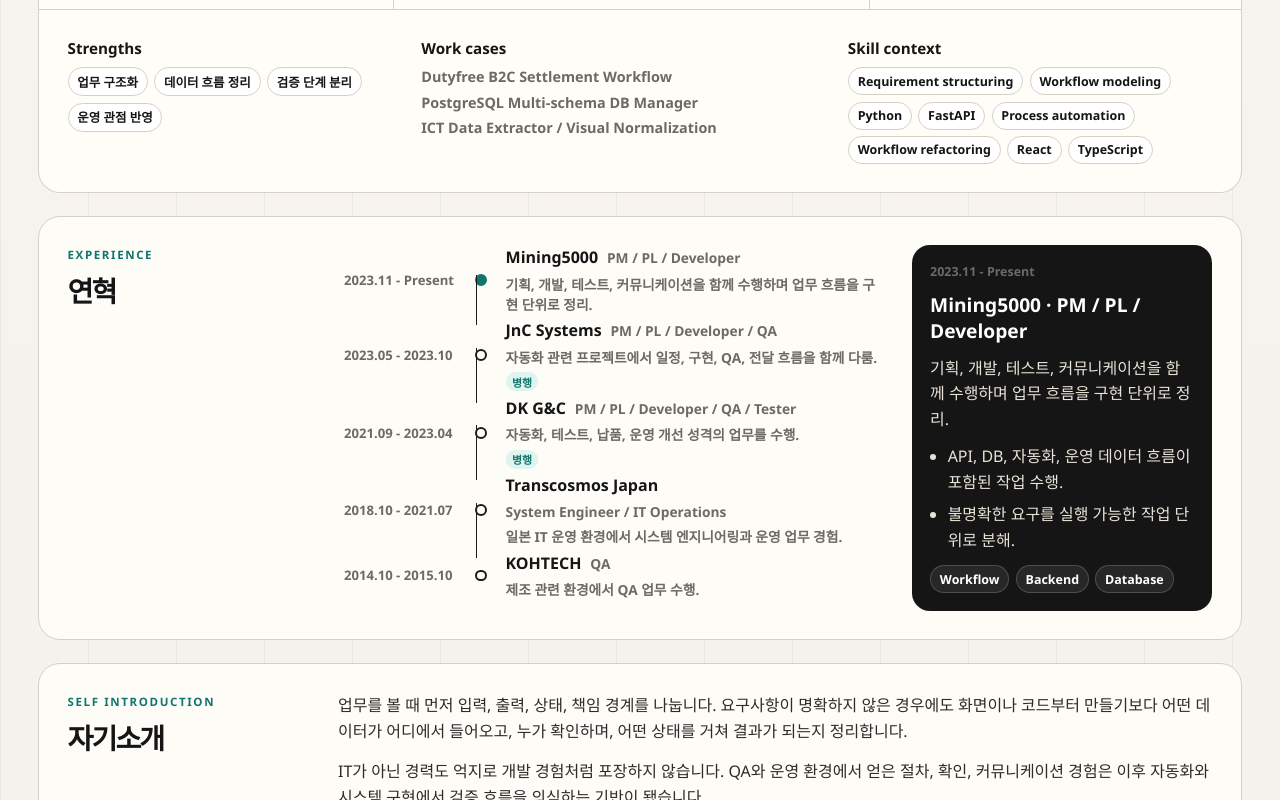
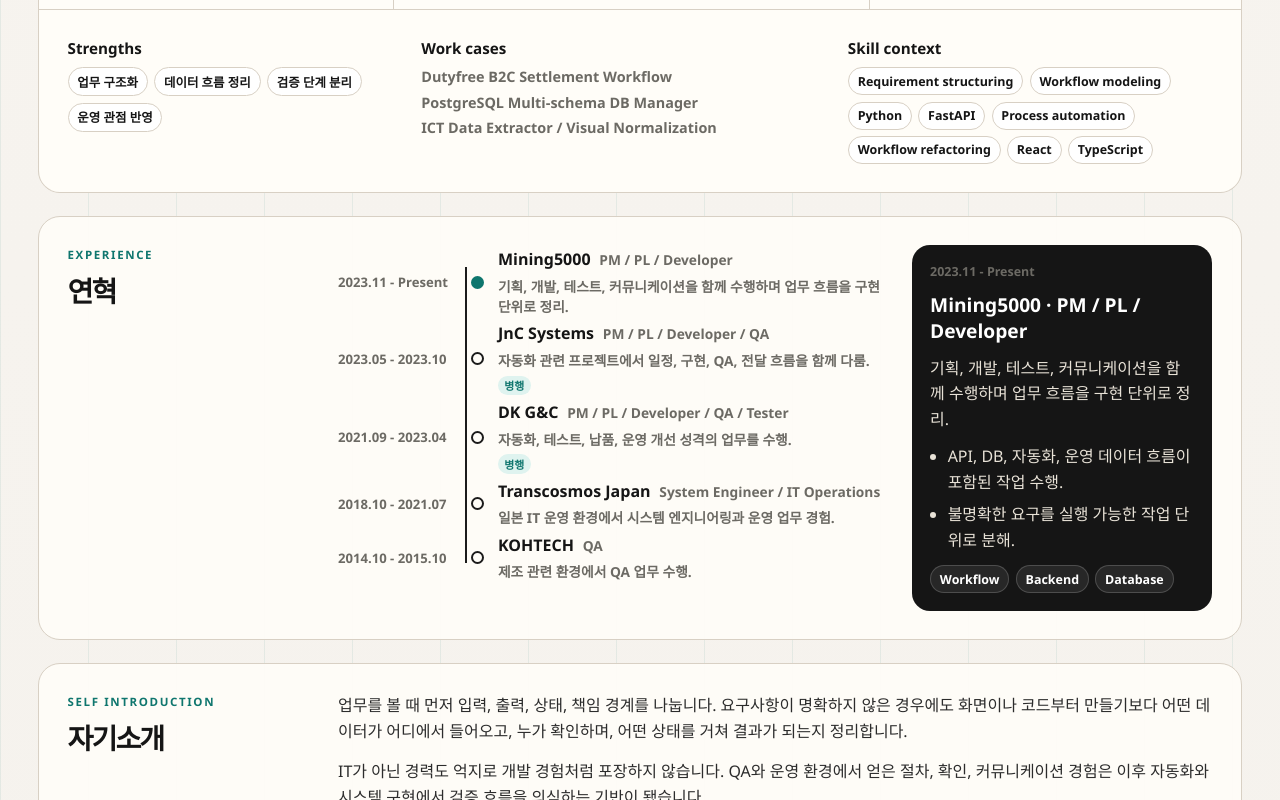
Before and after one commit to Dreamer-Dy-Yun/career-portfolio, a React (Vite) app: page / in a window 1280 px wide. Shown: the part 582-1382 px from the top of the page. Built offline with nearby package versions, Linux system fonts and the light colour scheme; no server answers.

Commit message:
Align career timeline axis

```diff
--- a/src/components/CareerTimeline.tsx
+++ b/src/components/CareerTimeline.tsx
@@ -35,7 +35,7 @@ const CareerTimeline = ({ experiences }: CareerTimelineProps) => {
                 onMouseEnter={() => setActiveItemId(item.id)}
               >
                 <span className="timeline-period">{item.period}</span>
-                <span className="timeline-marker" aria-hidden="true" />
+                <span className="timeline-axis-dot" aria-hidden="true" />
                 <span className="timeline-line">
                   <strong>{item.company}</strong>
                   <span>{item.role}</span>
--- a/src/styles/document.css
+++ b/src/styles/document.css
@@ -14,30 +14,32 @@
 
 .timeline-list {
   display: grid;
-  gap: 0.2rem;
+  gap: 0;
+  position: relative;
+}
+
+.timeline-list::before {
+  position: absolute;
+  left: 7.95rem;
+  top: 1.35rem;
+  bottom: 1.35rem;
+  width: 2px;
+  background: var(--line-strong);
+  content: '';
 }
 
 .timeline-row {
   position: relative;
 }
 
-.timeline-row:not(:last-child)::before {
-  position: absolute;
-  left: 8.6rem;
-  top: 1.85rem;
-  bottom: -0.65rem;
-  width: 1px;
-  background: var(--line-strong);
-  content: '';
-}
-
 .timeline-button {
   width: 100%;
   display: grid;
-  grid-template-columns: 7.4rem 1.1rem minmax(0, 1fr);
-  gap: 0.8rem;
+  grid-template-columns: 7.4rem 1.3rem minmax(0, 1fr);
+  gap: 0.65rem;
   align-items: center;
-  min-height: 2.8rem;
+  min-height: 3rem;
+  padding: 0.2rem 0;
   border: 0;
   background: transparent;
   color: inherit;
@@ -51,16 +53,19 @@
   font-weight: 800;
 }
 
-.timeline-marker {
-  width: 0.72rem;
-  height: 0.72rem;
+.timeline-axis-dot {
+  position: relative;
+  z-index: 1;
+  justify-self: center;
+  width: 0.82rem;
+  height: 0.82rem;
   border: 2px solid var(--line-strong);
   border-radius: 999px;
   background: var(--paper);
 }
 
-.timeline-button[aria-pressed='true'] .timeline-marker,
-.timeline-button:hover .timeline-marker {
+.timeline-button[aria-pressed='true'] .timeline-axis-dot,
+.timeline-button:hover .timeline-axis-dot {
   background: var(--accent);
   border-color: var(--accent);
 }
--- a/src/styles/responsive.css
+++ b/src/styles/responsive.css
@@ -55,8 +55,8 @@
     padding: 0.55rem 0;
   }
 
-  .timeline-row:not(:last-child)::before,
-  .timeline-marker {
+  .timeline-list::before,
+  .timeline-axis-dot {
     display: none;
   }
 
```
Also changed, not shown: src/styles/README.md.
